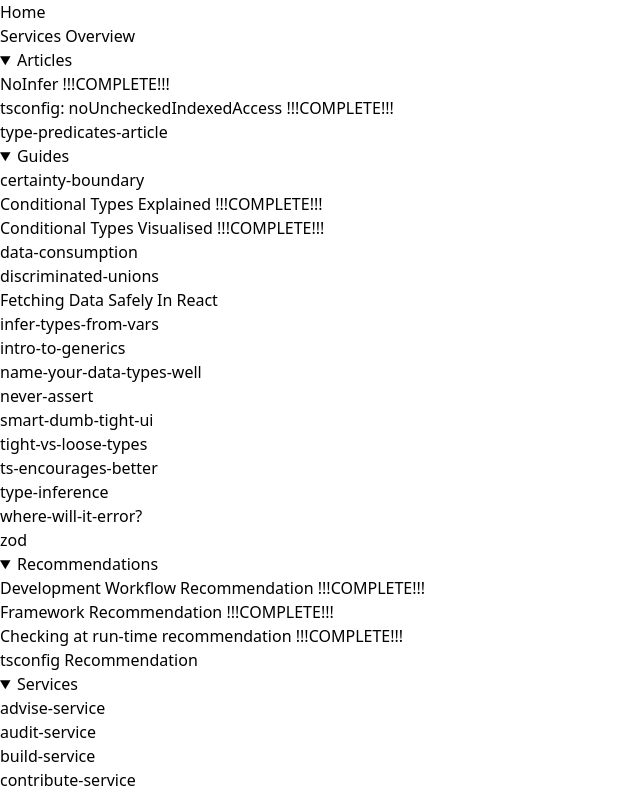
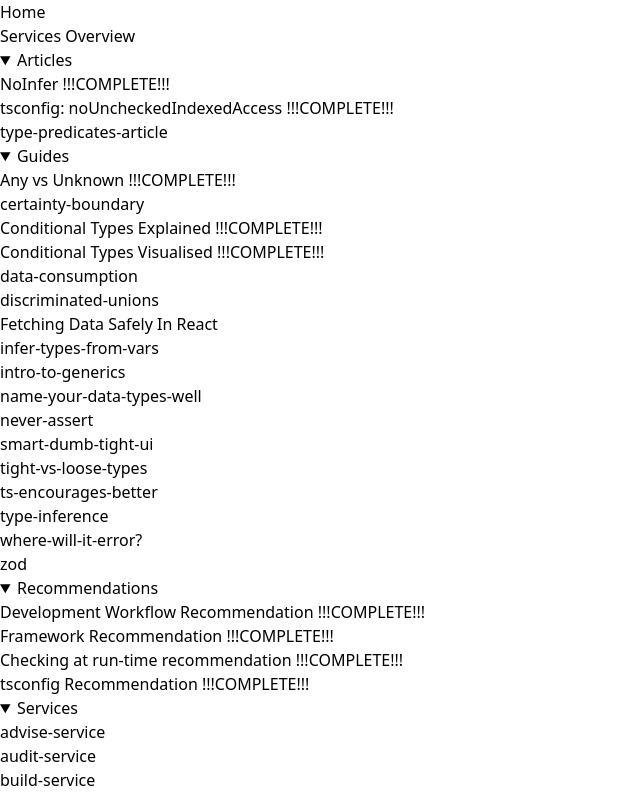
Before and after one commit to robMolloy/tsguru, a Next.js app: page / in a window 1280 px wide. Shown: the top 796 px of the page, without its empty margins (0-640 px from the left). Built offline with nearby package versions, Linux system fonts and the light colour scheme.

Commit message:
sideMenu update

```diff
--- a/src/modules/layout/SideMenu.tsx
+++ b/src/modules/layout/SideMenu.tsx
@@ -32,6 +32,7 @@ const linksMap: TLinksMap = [
     href: "/guides",
     label: "Guides",
     links: [
+      { type: "link", href: "/any-vs-unknown", label: "Any vs Unknown", c: true },
       { type: "link", href: "/certainty-boundary", label: "certainty-boundary" },
       {
         type: "link",
@@ -78,7 +79,7 @@ const linksMap: TLinksMap = [
         label: "Checking at run-time recommendation",
         c: true,
       },
-      { type: "link", href: "/tsconfig", label: "tsconfig Recommendation" },
+      { type: "link", href: "/tsconfig", label: "tsconfig Recommendation", c: true },
     ],
   },
   {
```
Also changed, not shown: 1 other file (tests, documents, lock files or other folders).
